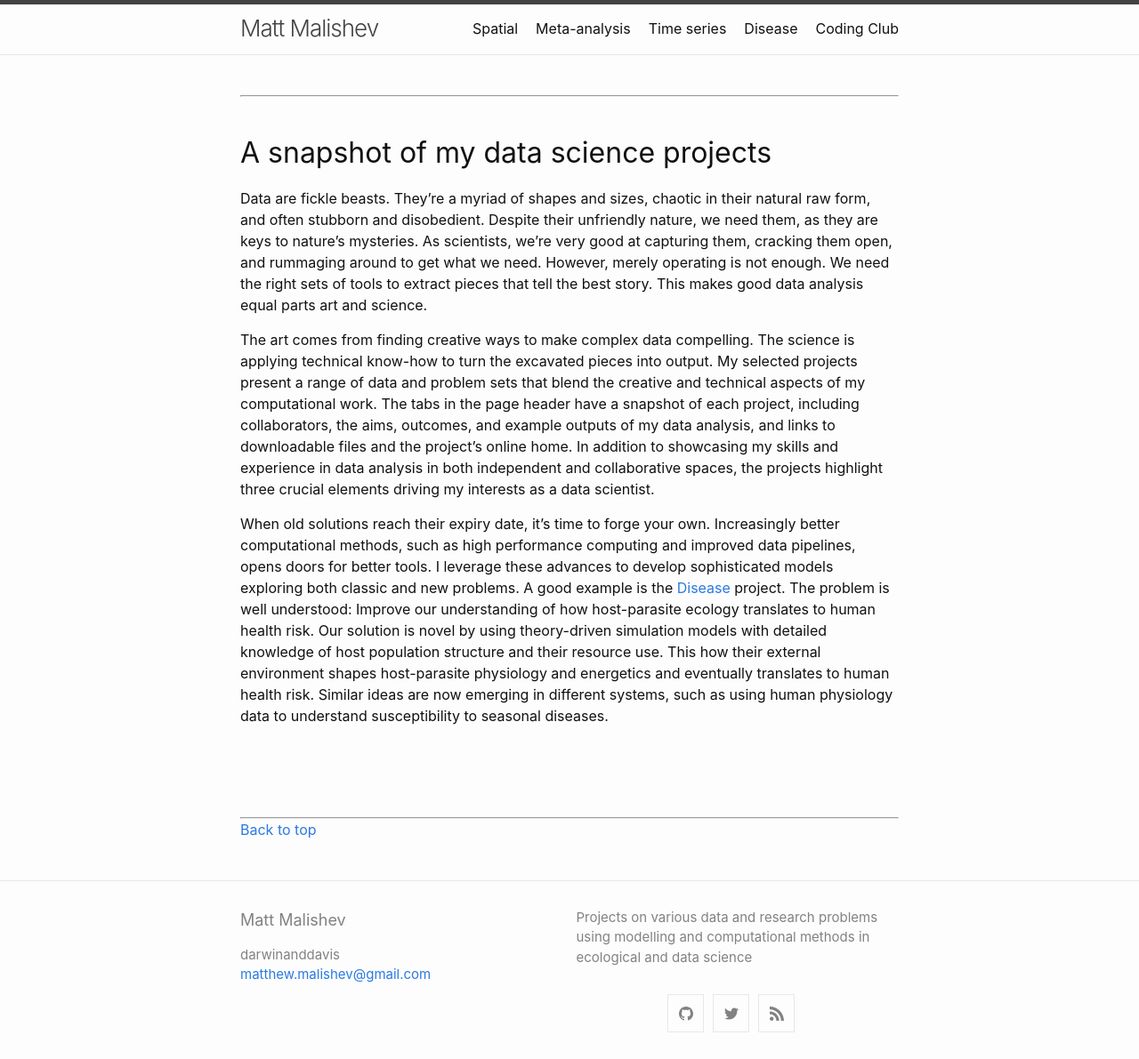
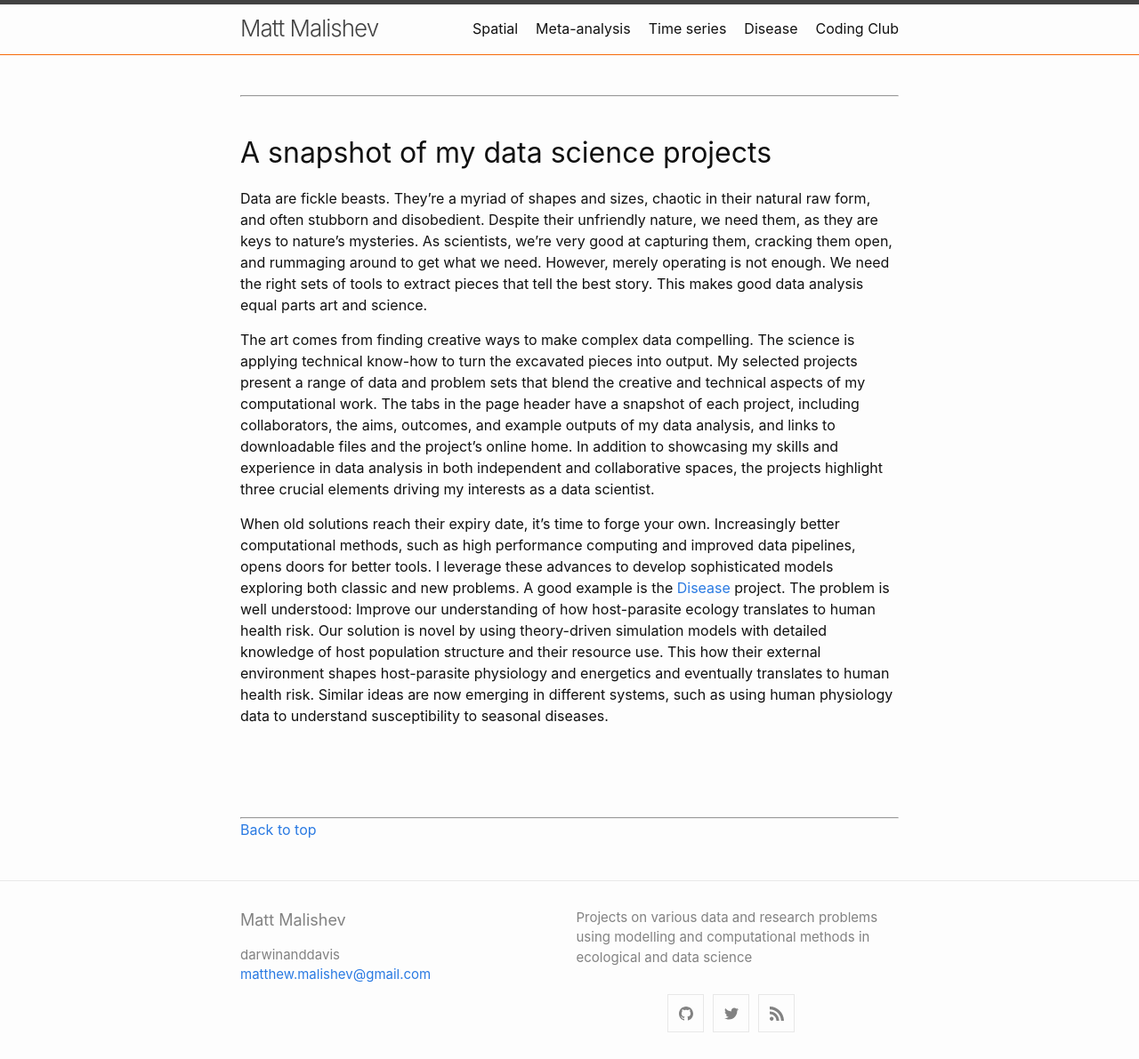
Before and after one commit to darwinanddavis/data_projects, a Jekyll site: the page built from index.md, in a window 1280 px wide. Shown: the whole page at 89% size. Built offline with Jekyll 4.4.1, drawn with Linux system fonts in a browser that asks for light colours; our own code applies the rules of GitHub Pages for plain Markdown files.

Commit message:
header bottom line

```diff
--- a/_sass/minima/_layout.scss
+++ b/_sass/minima/_layout.scss
@@ -3,7 +3,7 @@
  */
 .site-header {
   border-top: 5px solid $grey-color-dark;
-  border-bottom: 1px solid $grey-color-light;
+  border-bottom: 1px solid #f66a0a;
   min-height: $spacing-unit * 1.865;
   line-height: $base-line-height * $base-font-size * 2.25;
 
```
